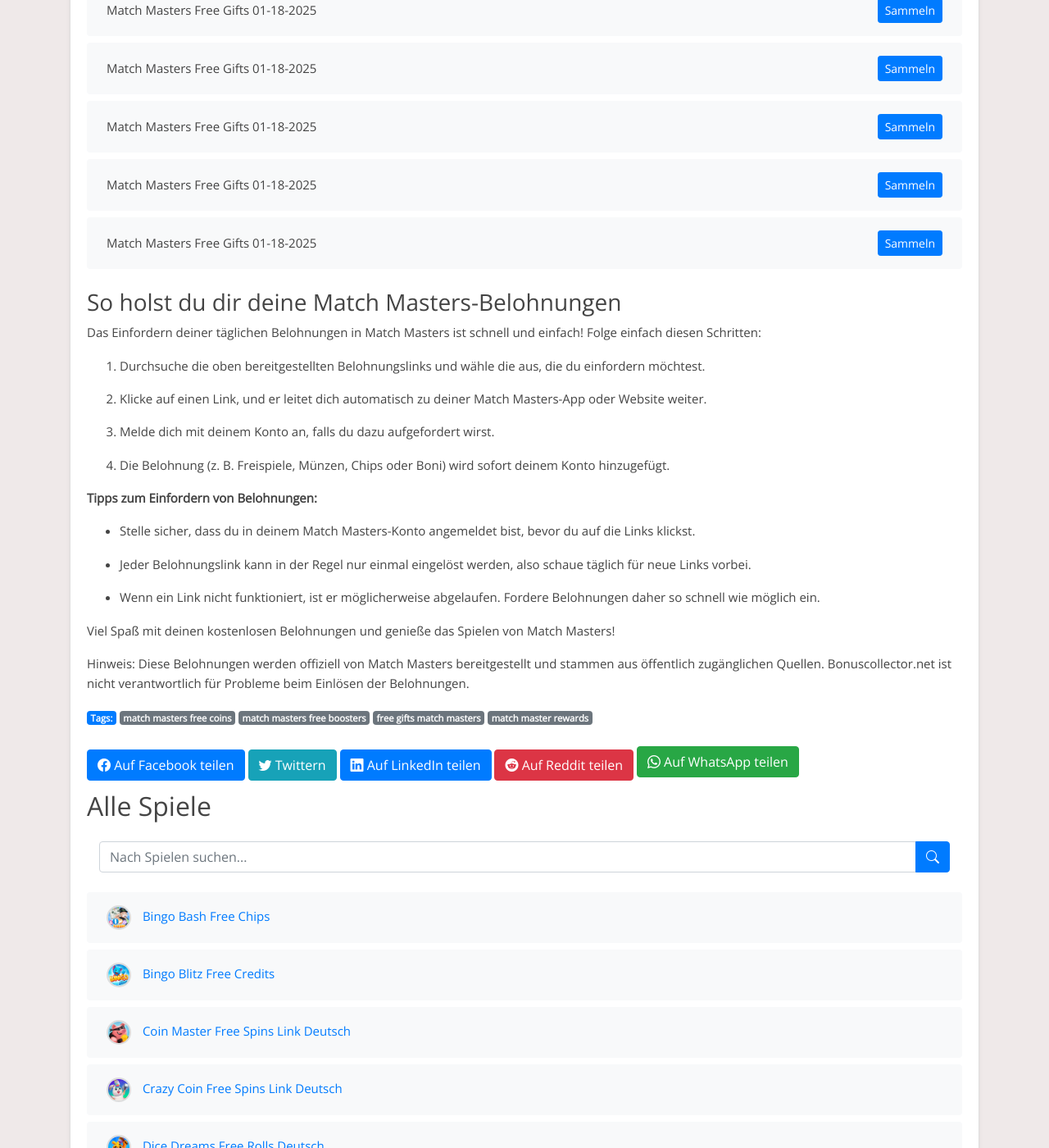
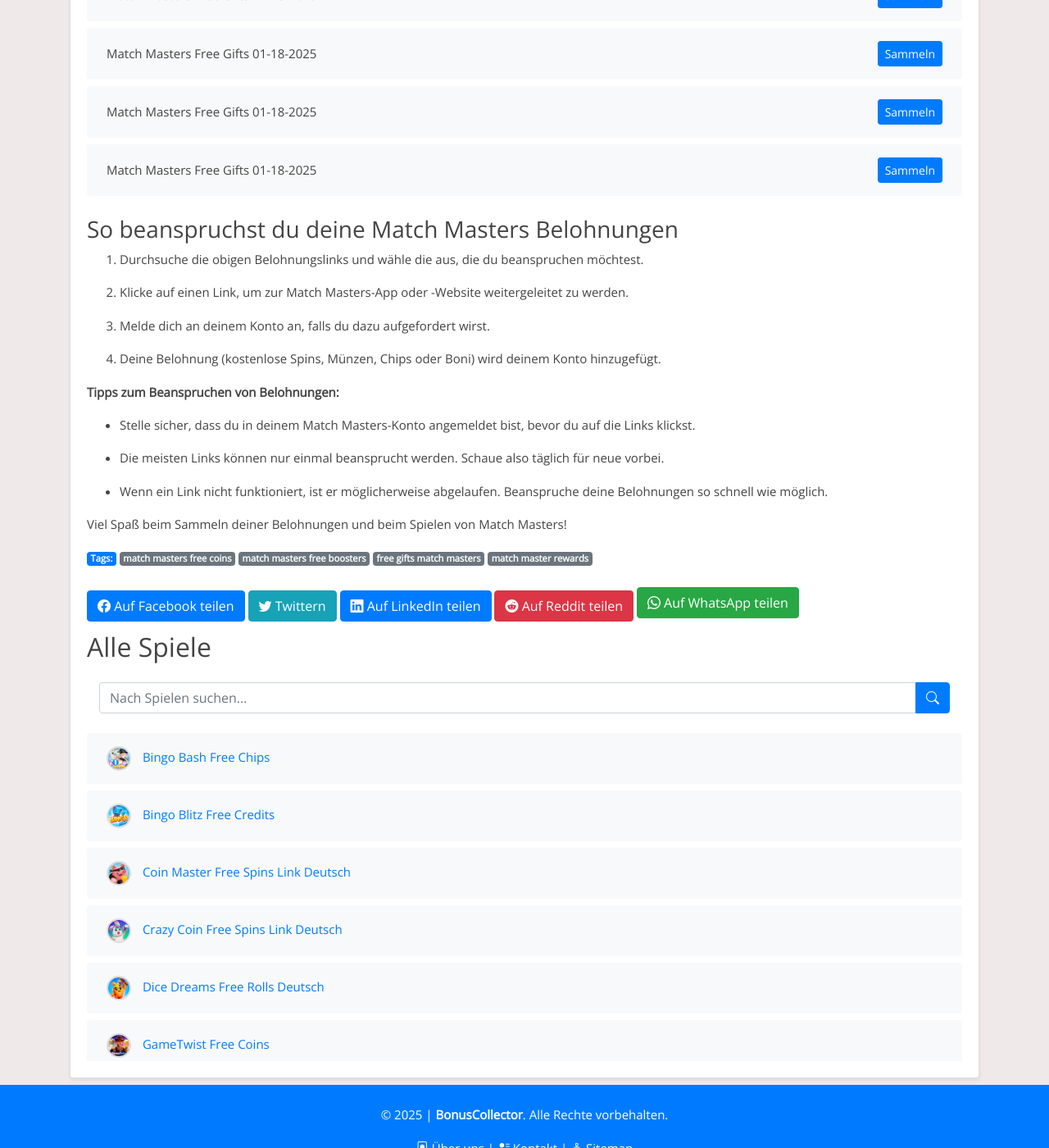
Before and after one commit to Prollad99/bs-de, a Jekyll site: the page built from _posts/2025-01-18-match-masters.md, in a window 1280 px wide and 1400 px high, scrolled down 7388 px. Shown: the whole window at 82% size. Built offline with Jekyll 4.4.1, drawn with Linux system fonts in a browser that asks for light colours; some of the changed text lies outside the part shown.

Commit message:
Update match-masters reward links, content, and modification timestamp

```diff
--- a/_includes/match-masters_footer.html
+++ b/_includes/match-masters_footer.html
@@ -1,27 +1,22 @@
-### So holst du dir deine Match Masters-Belohnungen
+### So beanspruchst du deine Match Masters Belohnungen
 
 
-Das Einfordern deiner täglichen Belohnungen in Match Masters ist schnell und einfach! Folge einfach diesen Schritten:
+1. Durchsuche die obigen Belohnungslinks und wähle die aus, die du beanspruchen möchtest.
 
-1. Durchsuche die oben bereitgestellten Belohnungslinks und wähle die aus, die du einfordern möchtest.
+2. Klicke auf einen Link, um zur Match Masters-App oder -Website weitergeleitet zu werden.
 
-2. Klicke auf einen Link, und er leitet dich automatisch zu deiner Match Masters-App oder Website weiter.
+3. Melde dich an deinem Konto an, falls du dazu aufgefordert wirst.
 
-3. Melde dich mit deinem Konto an, falls du dazu aufgefordert wirst.
-
-4. Die Belohnung (z. B. Freispiele, Münzen, Chips oder Boni) wird sofort deinem Konto hinzugefügt.
+4. Deine Belohnung (kostenlose Spins, Münzen, Chips oder Boni) wird deinem Konto hinzugefügt.
 
 
-**Tipps zum Einfordern von Belohnungen:**
+**Tipps zum Beanspruchen von Belohnungen:**
 
 - Stelle sicher, dass du in deinem Match Masters-Konto angemeldet bist, bevor du auf die Links klickst.
 
-- Jeder Belohnungslink kann in der Regel nur einmal eingelöst werden, also schaue täglich für neue Links vorbei.
+- Die meisten Links können nur einmal beansprucht werden. Schaue also täglich für neue vorbei.
 
-- Wenn ein Link nicht funktioniert, ist er möglicherweise abgelaufen. Fordere Belohnungen daher so schnell wie möglich ein.
+- Wenn ein Link nicht funktioniert, ist er möglicherweise abgelaufen. Beanspruche deine Belohnungen so schnell wie möglich.
 
 
-Viel Spaß mit deinen kostenlosen Belohnungen und genieße das Spielen von Match Masters!
-
-
-Hinweis: Diese Belohnungen werden offiziell von Match Masters bereitgestellt und stammen aus öffentlich zugänglichen Quellen. Bonuscollector.net ist nicht verantwortlich für Probleme beim Einlösen der Belohnungen.
+Viel Spaß beim Sammeln deiner Belohnungen und beim Spielen von Match Masters!
--- a/_includes/match-masters_post.html
+++ b/_includes/match-masters_post.html
@@ -1,13 +1,10 @@
-Entdecke tägliche Match Masters-Belohnungen!
+Entdecke tägliche Match Masters Belohnungen!
 
 
-Bist du ein Fan von Match Masters und möchtest dein Spielerlebnis verbessern? Du bist hier genau richtig! Diese Seite ist allen Match Masters-Enthusiasten gewidmet, die täglich kostenlose Belohnungen einfordern möchten. Hier findest du die neuesten Links, um Freispiele, Münzen, Chips und andere spannende Boni zu sammeln, damit du das Spiel noch mehr genießen kannst.
+Bist du ein Fan von Match Masters, der sein Spielerlebnis verbessern möchte? Du bist hier genau richtig! Diese Seite ist allen Match Masters-Fans gewidmet, die kostenlose tägliche Belohnungen sammeln möchten.
 
 
-Match Masters ist ein unterhaltsames Spiel, das von Millionen geliebt wird. Ob du höhere Level erreichen oder einfach nur den Nervenkitzel genießen möchtest – unsere täglichen Belohnungslinks halten dich im Spiel.
+Hinweis: Match Masters ist eine kostenlose App, die zu Unterhaltungszwecken entwickelt wurde. Bonuscollector.de ist eine unabhängige Plattform und steht nicht in Verbindung mit den Entwicklern oder Eigentümern des Spiels.
 
 
-Hinweis: Match Masters ist eine kostenlose App, die ausschließlich zu Unterhaltungszwecken entwickelt wurde. Bonuscollector.net ist eine unabhängige Plattform und steht in keiner Verbindung zu den Entwicklern oder Eigentümern von Match Masters.
-
-
-Schau täglich vorbei, um sicherzustellen, dass du keine Belohnung verpasst!
+Komm täglich vorbei, damit du keine Belohnungen verpasst!
```
